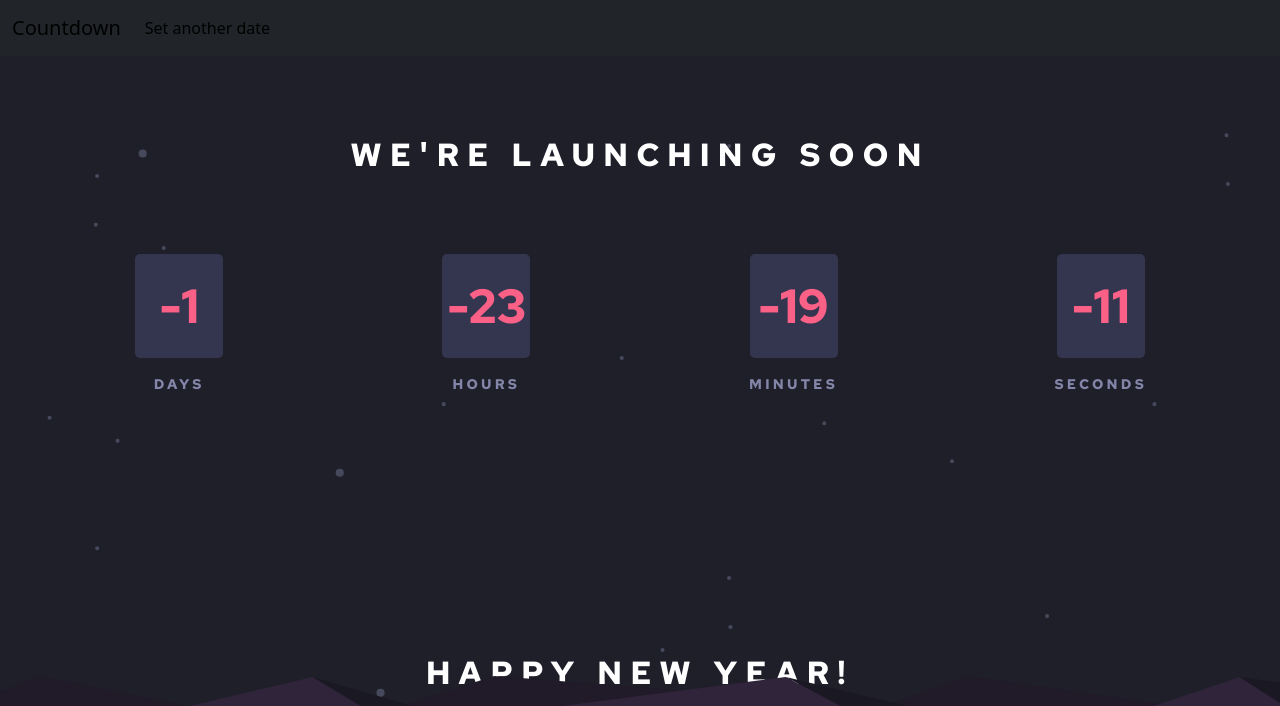
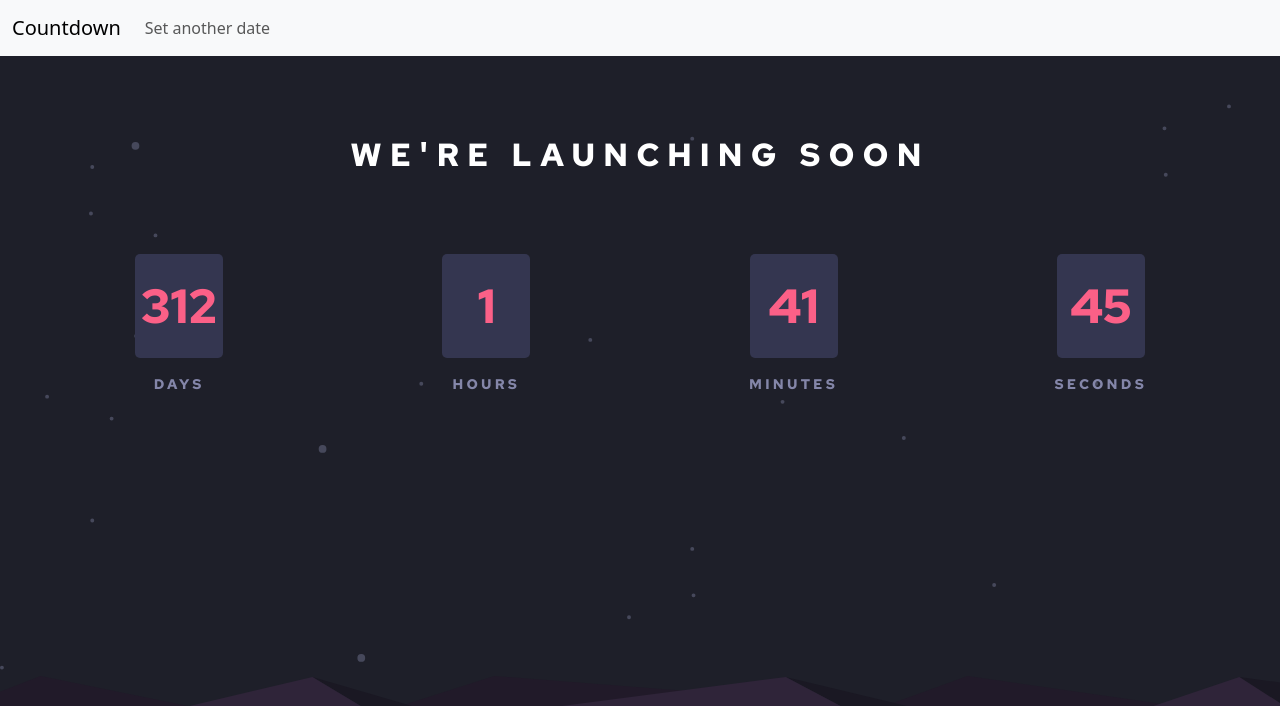
Before and after one commit to oc-garcia/launch-countdown-timer-main, a plain HTML site: page index.html in a window 1280 px wide. Shown: the top 706 px of the page. Drawn offline with nearby package versions, Linux system fonts and the light colour scheme.

Commit message:
Fixed nav bar and starting new date function

```diff
--- a/index.html
+++ b/index.html
@@ -18,7 +18,7 @@
     <title>Launch countdown timer</title>
   </head>
   <body>
-    <nav class="navbar navbar-expand-lg bg-dark">
+    <nav class="navbar navbar-expand-lg bg-light">
       <div class="container-fluid">
         <a class="navbar-brand" href="#">Countdown</a>
         <button
@@ -34,7 +34,7 @@
         <div class="collapse navbar-collapse" id="navbarSupportedContent">
           <ul class="navbar-nav me-auto mb-2 mb-lg-0">
             <li class="nav-item" data-bs-toggle="modal" data-bs-target="#exampleModal">
-              <a class="nav-link active" aria-current="page" href="#">Set another date</a>
+              <a class="nav-link" href="#">Set another date</a>
             </li>
           </ul>
         </div>
@@ -50,7 +50,6 @@
             <div class="modal-body">
               <input type="date" name="" id="changeDate" />
             </div>
-
             </div>
           </div>
         </div>
--- a/js/main.js
+++ b/js/main.js
@@ -4,7 +4,7 @@ let minutesField = document.getElementById("minutes");
 let secondsField = document.getElementById("seconds");
 
 //var countDownDate = new Date("Nov 18, 2023 13:20:00").getTime();
-var countDownDate = new Date("Jan 1, 2023 00:00:00").getTime();
+var countDownDate = new Date("Nov 10, 2023 00:00:00").getTime();
 
 // Update the count down every 1 second
 var x = setInterval(function () {
@@ -32,3 +32,9 @@ var x = setInterval(function () {
     document.getElementById("expired").innerHTML = "HAPPY NEW YEAR!";
   }
 }, 1000);
+
+let customDate = document.getElementById("changeDate").value;
+
+function changeDate(customDate) {
+  console.log(customDate);
+}
```
